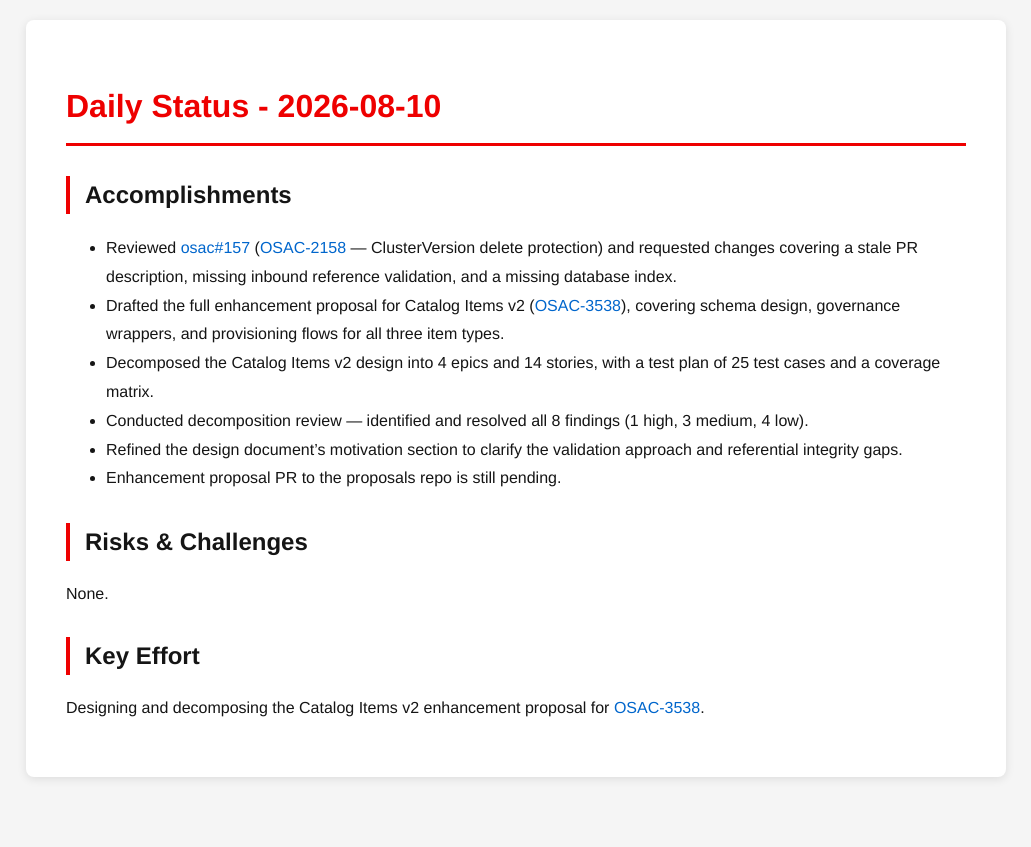
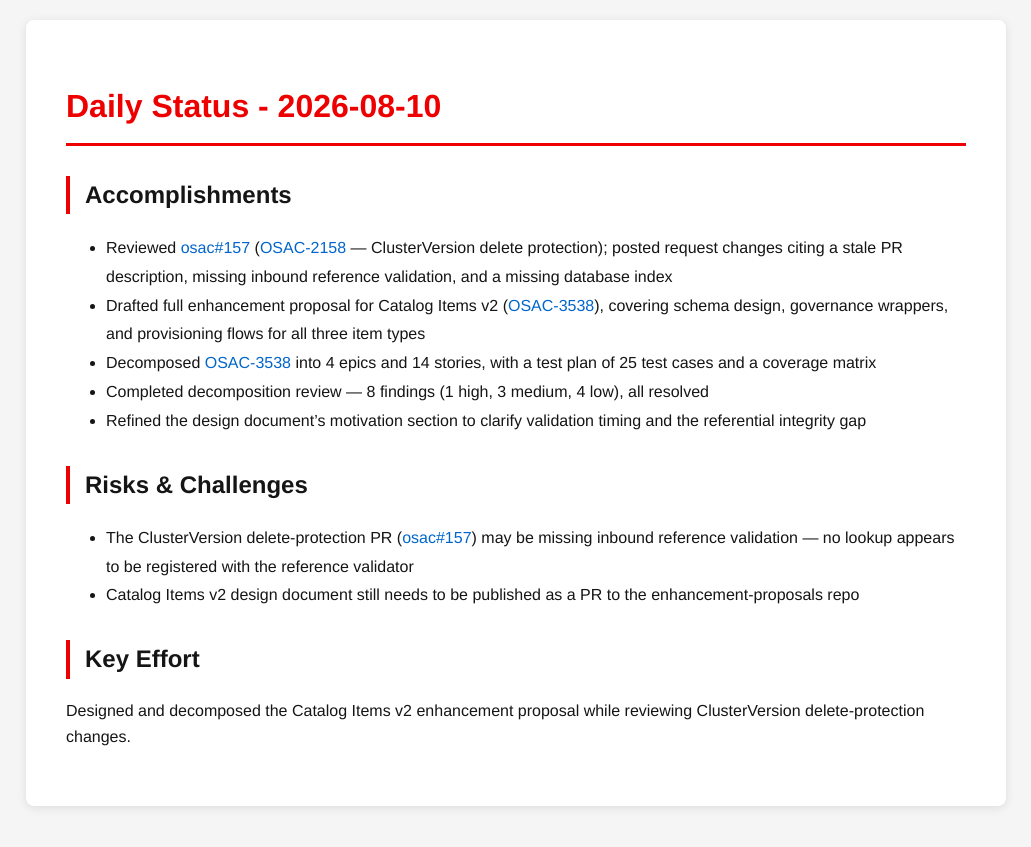
Before and after one commit to tzvatot/daily-status, a Jekyll site: the page built from 2026-08-10.md, in a window 1280 px wide. Shown: the top 847 px of the page, without its empty margins (124-1155 px from the left). Built offline with Jekyll 4.4.1, drawn with Linux system fonts in a browser that asks for light colours.

Commit message:
Daily status update - 2026-08-10

```diff
--- a/2026-08-10.md
+++ b/2026-08-10.md
@@ -7,15 +7,15 @@ date: 2026-08-10
 # Daily Status - 2026-08-10
 
 ## Accomplishments
-- Reviewed [osac#157](https://github.com/osac-project/osac/pull/157) ([OSAC-2158](https://redhat.atlassian.net/browse/OSAC-2158) — ClusterVersion delete protection) and requested changes covering a stale PR description, missing inbound reference validation, and a missing database index.
-- Drafted the full enhancement proposal for Catalog Items v2 ([OSAC-3538](https://redhat.atlassian.net/browse/OSAC-3538)), covering schema design, governance wrappers, and provisioning flows for all three item types.
-- Decomposed the Catalog Items v2 design into 4 epics and 14 stories, with a test plan of 25 test cases and a coverage matrix.
-- Conducted decomposition review — identified and resolved all 8 findings (1 high, 3 medium, 4 low).
-- Refined the design document's motivation section to clarify the validation approach and referential integrity gaps.
-- Enhancement proposal PR to the proposals repo is still pending.
+- Reviewed [osac#157](https://github.com/osac-project/osac/pull/157) ([OSAC-2158](https://redhat.atlassian.net/browse/OSAC-2158) — ClusterVersion delete protection); posted request changes citing a stale PR description, missing inbound reference validation, and a missing database index
+- Drafted full enhancement proposal for Catalog Items v2 ([OSAC-3538](https://redhat.atlassian.net/browse/OSAC-3538)), covering schema design, governance wrappers, and provisioning flows for all three item types
+- Decomposed [OSAC-3538](https://redhat.atlassian.net/browse/OSAC-3538) into 4 epics and 14 stories, with a test plan of 25 test cases and a coverage matrix
+- Completed decomposition review — 8 findings (1 high, 3 medium, 4 low), all resolved
+- Refined the design document's motivation section to clarify validation timing and the referential integrity gap
 
 ## Risks & Challenges
-None.
+- The ClusterVersion delete-protection PR ([osac#157](https://github.com/osac-project/osac/pull/157)) may be missing inbound reference validation — no lookup appears to be registered with the reference validator
+- Catalog Items v2 design document still needs to be published as a PR to the enhancement-proposals repo
 
 ## Key Effort
-Designing and decomposing the Catalog Items v2 enhancement proposal for [OSAC-3538](https://redhat.atlassian.net/browse/OSAC-3538).
+Designed and decomposed the Catalog Items v2 enhancement proposal while reviewing ClusterVersion delete-protection changes.
```
